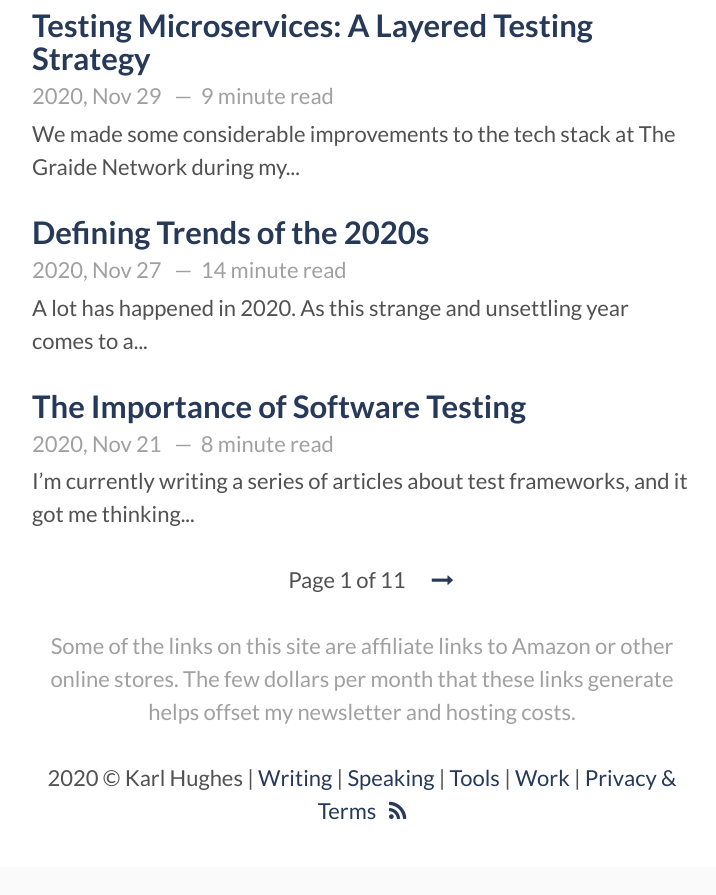
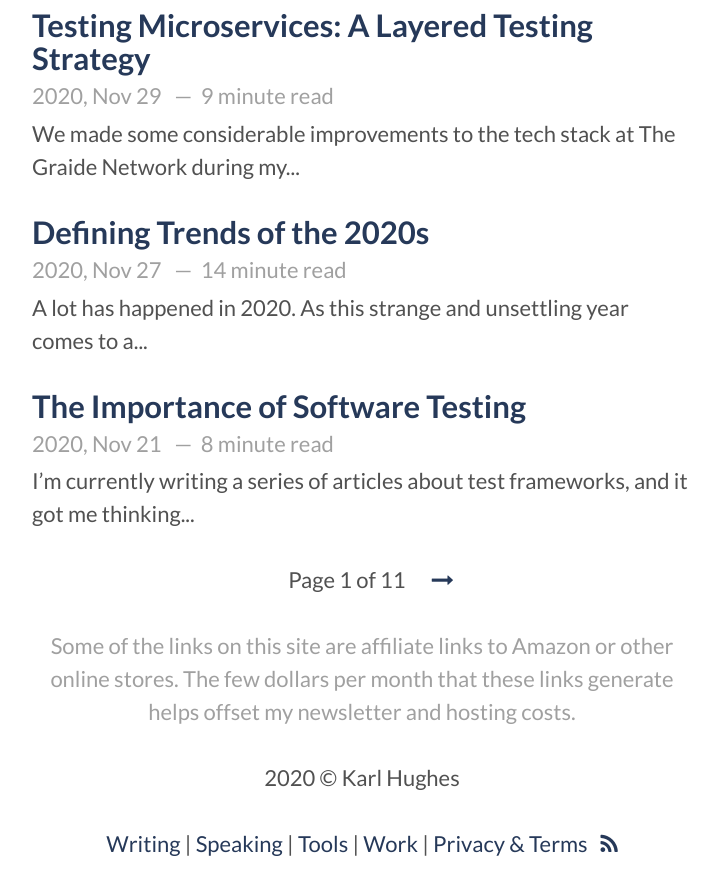
Before and after one commit to karllhughes/personal-blog-5, a Jekyll site: the page built from index.html, in a window 1280 px wide and 900 px high, scrolled down 2112 px. Shown: the top 895 px of the window, without its empty margins (278-994 px from the left). Built offline with Jekyll 4.4.1, drawn with Linux system fonts in a browser that asks for light colours; the list of posts is cut into pages by our own code; before the commit the page ends 2979 px from its top, so only the background shows below that.

Commit message:
Update main.html

```diff
--- a/_layouts/main.html
+++ b/_layouts/main.html
@@ -49,7 +49,9 @@
       hosting costs.
     </p>
     <p>
-      {{site.time | date: '%Y'}} &copy; {{site.author}} |
+      {{site.time | date: '%Y'}} &copy; {{site.author}}
+    </p>
+    <p>
       <a href="/writing/">Writing</a> |
       <a href="/speaking/">Speaking</a> |
       <a href="/tools/">Tools</a> |
```
